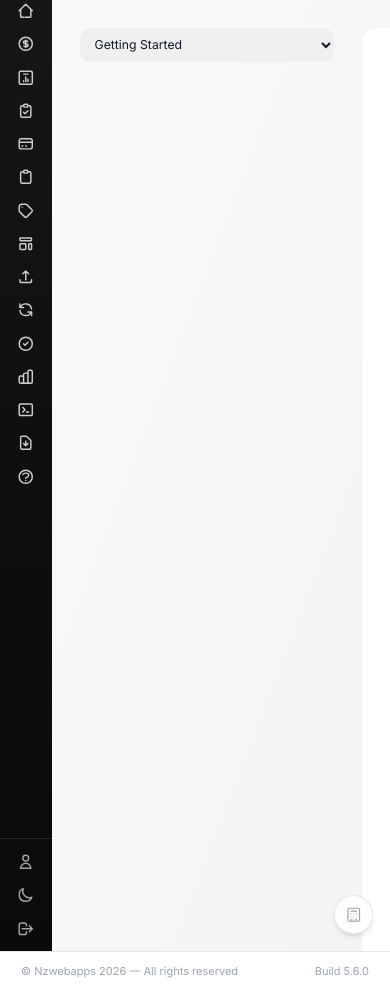
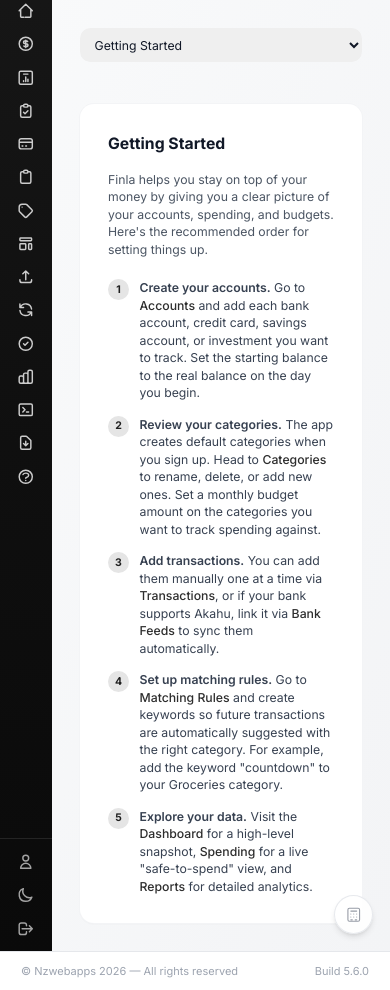
Before and after one commit to DRCUOA/finance-tracker, a FastAPI app: template app/templates/help/index.html in a window 390 px wide. Shown: the part 61-1051 px from the top of the page. Run offline with FastAPI, Linux system fonts and the light colour scheme; the template is opened without the code that fills it, so the values that code supplies are empty; some libraries are stand-ins or nearby versions.

Commit message:
Fix Help view layout squeezing content on narrow screens
The Help & How-To page used a flex row at all widths. On small screens
the desktop sidebar is hidden but the mobile dropdown (w-full) and the
content panel (flex-1) remained side-by-side, so the dropdown took the
full width and squeezed the content into a sliver (text wrapped one word
per line). Stack vertically below lg and switch to a row at lg+.

Co-Authored-By: Claude Opus 4.7 <noreply@anthropic.com>

```diff
--- a/app/templates/help/index.html
+++ b/app/templates/help/index.html
@@ -3,7 +3,7 @@
 {% block page_title %}Help & How-To{% endblock %}
 
 {% block content %}
-<div x-data="{ active: window.location.hash.slice(1) || 'getting-started' }" class="flex gap-8 items-start">
+<div x-data="{ active: window.location.hash.slice(1) || 'getting-started' }" class="flex flex-col lg:flex-row gap-8 lg:items-start">
 
     <!-- Sidebar navigation -->
     <nav class="hidden lg:block w-56 flex-shrink-0 sticky top-28">
```
